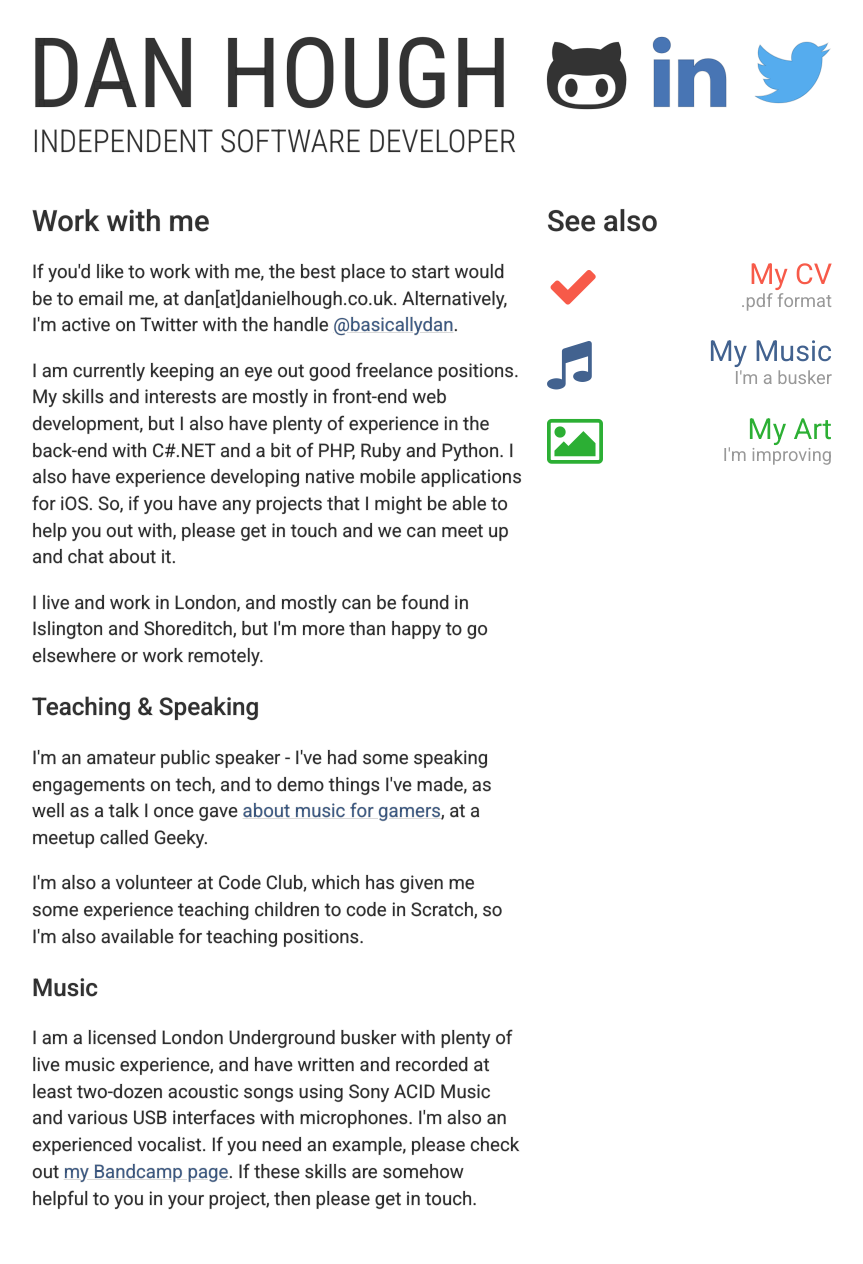
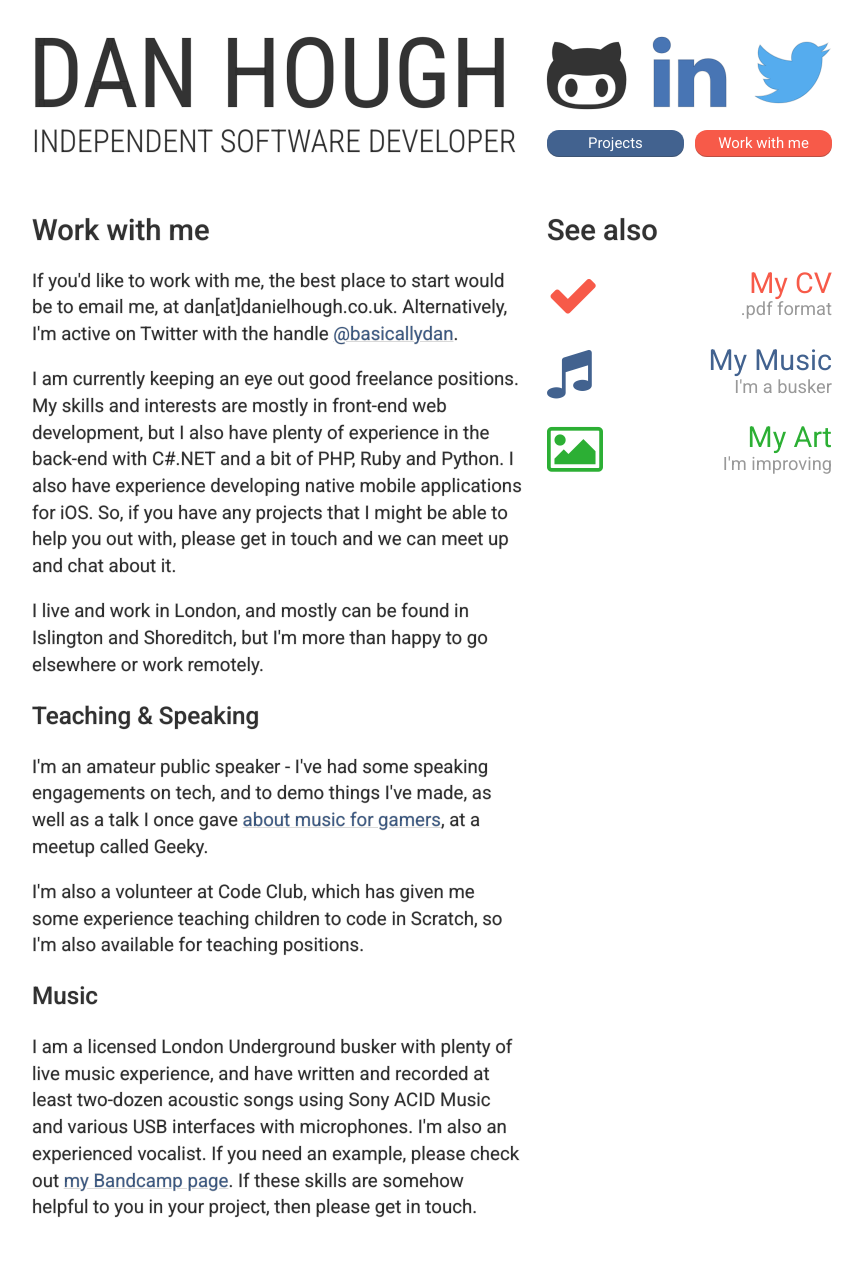
Before and after one commit to basicallydan/danhough.com, a Jekyll site: the page built from contact/index.html, in a window 1280 px wide. Shown: the whole page, without its empty margins (208-1071 px from the left). Built offline with Jekyll 4.4.1, drawn with Linux system fonts in a browser that asks for light colours; some of the changed lines change nothing that is shown.

Commit message:
Showing sub nav

```diff
--- a/contact/index.html
+++ b/contact/index.html
@@ -1,6 +1,5 @@
 ---
 layout: default
-hide_sub_nav: 1
 title: Contact or Work with me
 ---
 
```
